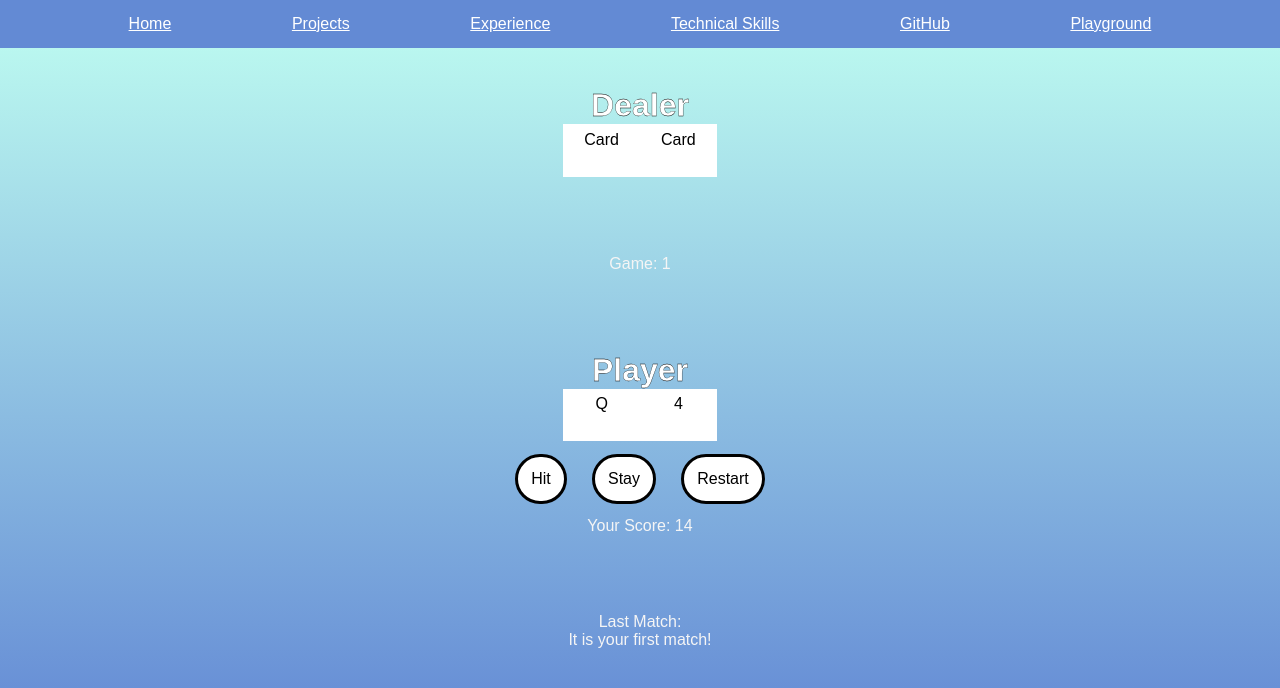
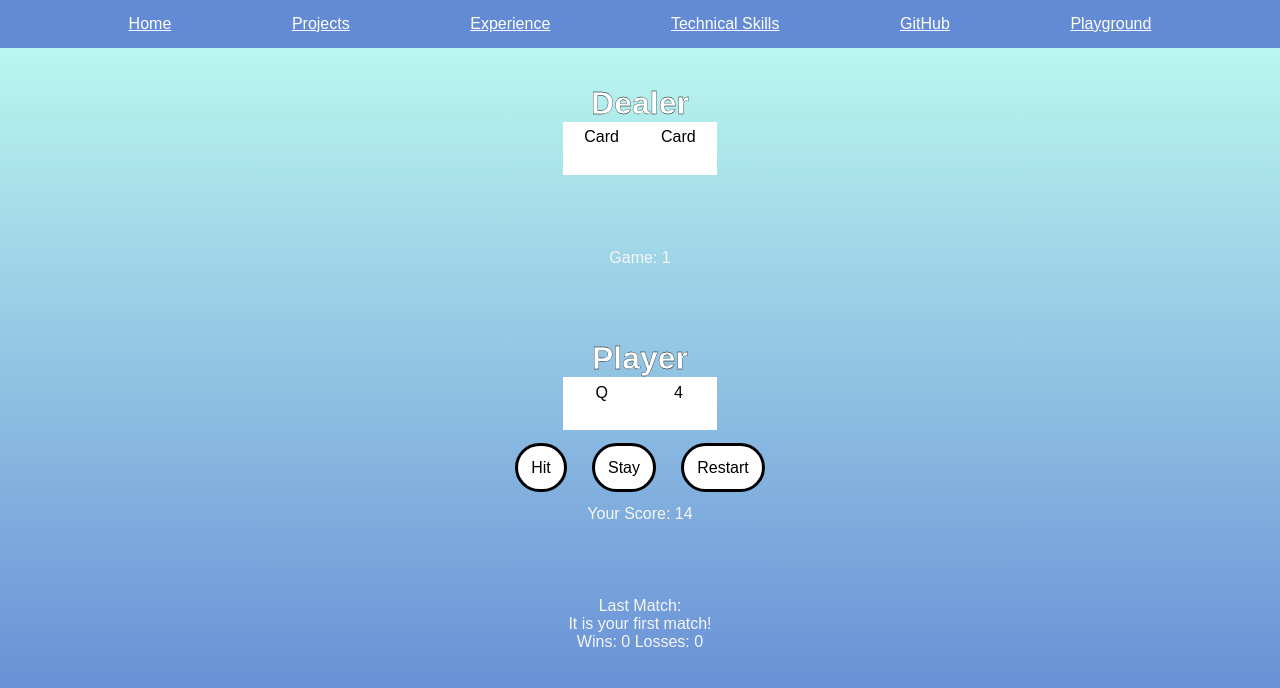
Before and after one commit to ottotsuma/software-engineer-website, a React (Create React App) app: page /blackjack in a window 1280 px wide. Shown: the top 688 px of the page. Built offline with nearby package versions, Linux system fonts and the light colour scheme; a web font is replaced by a local one.

Commit message:
Update blackjack.js

```diff
--- a/src/components/blackjack.js
+++ b/src/components/blackjack.js
@@ -31,7 +31,11 @@ function Blackjack() {
   const [score, setScore] = useState(0);
   const [play, setPlay] = useState();
   const [win, setWin] = useState("It is your first match!");
+  const [wins, setWins] = useState(0);
+  const [losses, setLosses] = useState(0);
+
   const [counter, setCounter] = useState(0);
+
 
   useEffect(() => {
     restart();
@@ -140,12 +144,14 @@ function Blackjack() {
     } else if (players[0].Points > 21) {
       console.log("BUST");
       setWin("You went BUST!");
+      setLosses(losses+1);
       restart();
       setScore(players[0].Points);
       playersHand();
     } else if (players[1].Points > 21) {
       console.log("Player wins");
       setWin("You Won!!");
+      setWins(wins+1);
       restart();
       playersHand();
       setScore(players[0].Points);
@@ -156,6 +162,7 @@ function Blackjack() {
     } else {
       console.log("Dealer wins");
       setWin("You LOST!!!!");
+      setLosses(losses+1);
       restart();
       playersHand();
       setScore(players[0].Points);
@@ -225,6 +232,7 @@ function Blackjack() {
       <div>
         Last Match:
         <div>{win}</div>
+        <div>Wins: {wins} Losses: {losses}</div>
       </div>
     </div>
   );
```
